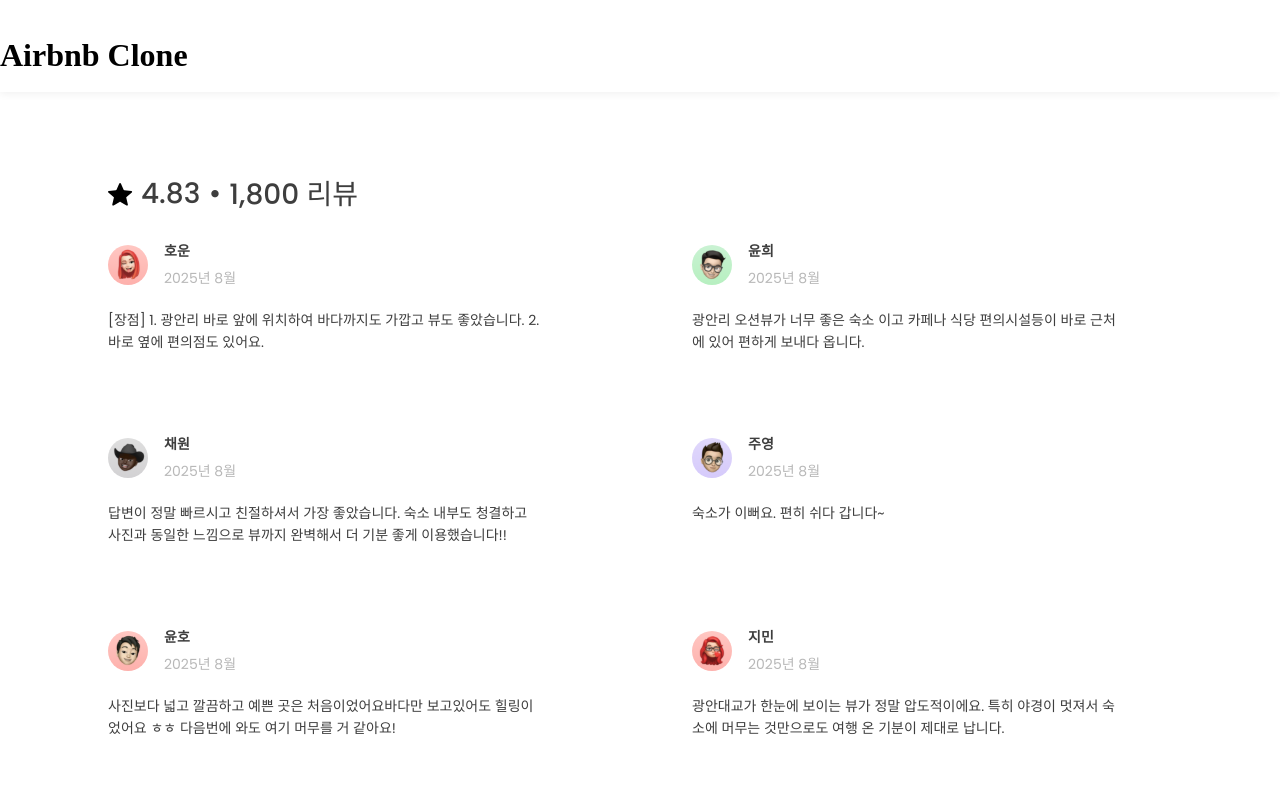
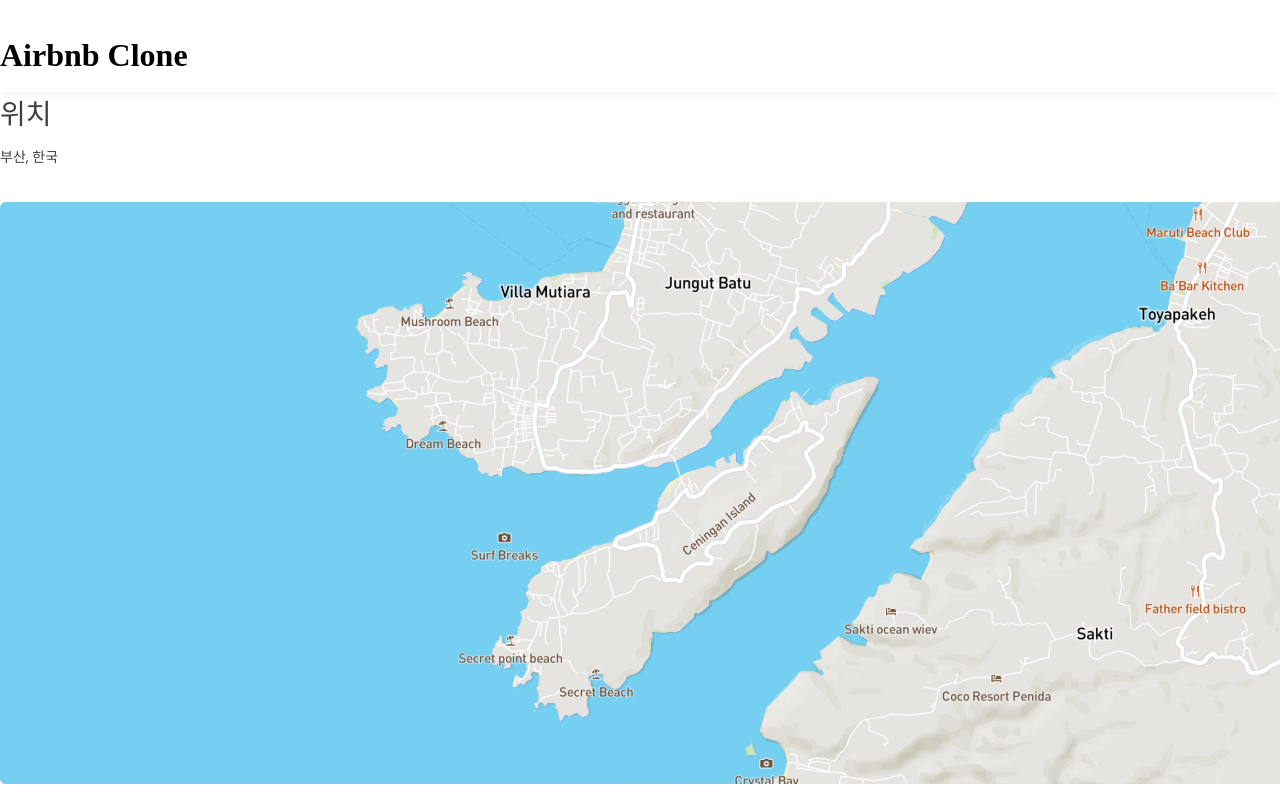
Before and after one commit to EFUB5-Doppelganger/Frontend, a Next.js app in the folder airbnb/: page /lodgingDetail in a window 1280 px wide. Shown: the top 800 px of the page. Built offline with nearby package versions, Linux system fonts and the light colour scheme.

Commit message:
feat: 숙소 상세 페이지 위치 정보 ui

```diff
--- /dev/null
+++ b/airbnb/src/app/lodgingDetail/location.tsx
@@ -0,0 +1,60 @@
+import React from 'react';
+import styled from 'styled-components';
+import Image from 'next/image';
+import { Poppins } from 'next/font/google';
+
+const poppins = Poppins({ subsets: ['latin'], weight: ['300', '400', '500', '600'] });
+
+export default function Location () {
+  return (
+    <Container>
+      <Header>
+        <Title className={poppins.className}>위치</Title>
+        <Subtitle className={poppins.className}>부산, 한국</Subtitle>
+      </Header>
+
+      <Image
+        src="/locationImage.svg"
+        alt="위치 사진"
+        width={1300}
+        height={650}
+      />
+    </Container>
+  )
+}
+
+const Container = styled.div`
+  display: flex;
+  flex-direction: column;
+  justify-content: center;
+`;
+
+const Header = styled.div`
+  display: flex;
+  flex-direction: column;
+  justify-content: center;
+  align-items: flex-start;
+  gap: 0.62rem;
+  margin: 0;
+  padding: 0;
+`;
+
+const Title = styled.h1`
+  color: #3E3E3E;
+  font-size: 1.75rem;
+  font-style: normal;
+  font-weight: 500;
+  line-height: normal;
+  margin: 0;
+  padding: 0;
+`;
+
+const Subtitle = styled.h2`
+  color: #3E3E3E;
+  font-size: 0.875rem;
+  font-style: normal;
+  font-weight: 400;
+  line-height: normal;
+  margin: 0;
+  padding: 0;
+`;
--- a/airbnb/src/app/lodgingDetail/page.tsx
+++ b/airbnb/src/app/lodgingDetail/page.tsx
@@ -2,9 +2,9 @@
 
 import React from 'react';
 import Review from '@/app/common/review';
-import Reviews from '@/app/lodgingDetail/reviews';
+import Location from '@/app/lodgingDetail/location';
 
 
 export default function Page() {
-  return <Reviews />
+  return <Location />
 }
--- a/airbnb/src/app/lodgingDetail/reviews.tsx
+++ b/airbnb/src/app/lodgingDetail/reviews.tsx
@@ -9,7 +9,6 @@
 
 export default function Reviews () {
   return (
-    <Wrapper>
     <Container>
       <Header>
         <Image
@@ -36,23 +35,15 @@
       </ReviewContainer>
       <MoreBtn className={poppins.className}>후기 1783개 모두 보기</MoreBtn>
     </Container>
-    </Wrapper>
   );
 }
-
-const Wrapper = styled.div`
-  display: flex;
-  justify-content: center;
-  align-items: center;
-  padding: 5rem 10rem;
-  position: relative;
-`;
 
 const Container = styled.div`
   display: flex;
   flex-direction: column;
   justify-content: center;
-`
+  position: relative;
+`;
 
 const Header = styled.div`
   display: flex;
```
Also changed, not shown: airbnb/public/locationImage.svg (added). Lines whose indentation alone changed are shown as unchanged.
